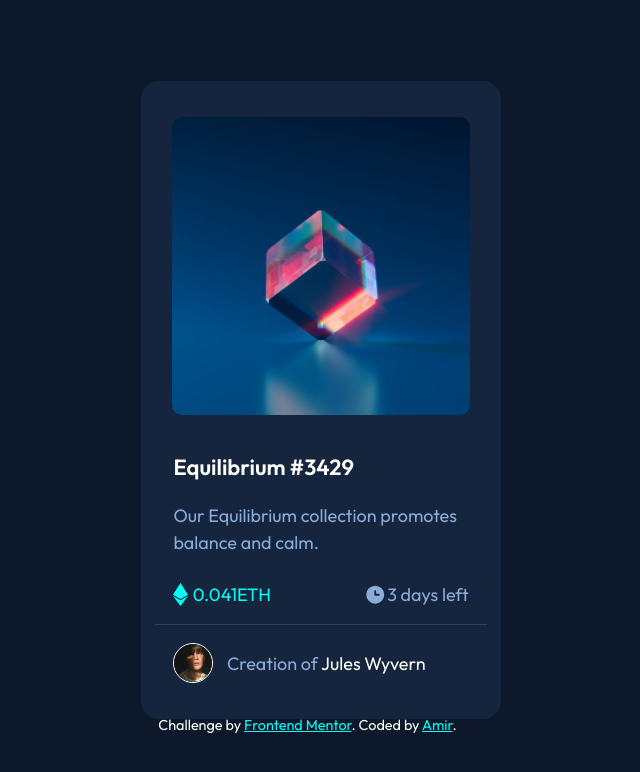
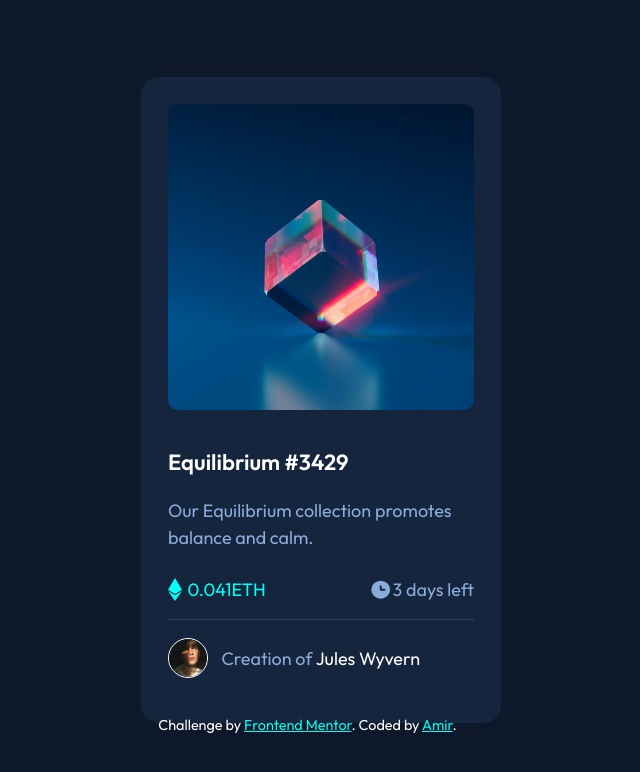
Before and after one commit to L0rdix/NFT-Card, a plain HTML site: page index.html in a window 1280 px wide. Shown: the whole page, without its empty margins (319-959 px from the left). Drawn offline with Linux system fonts and the light colour scheme.

Commit message:
CSS Fixes
Fixed some CSS with the feedback from frontendmentor

```diff
--- a/CSS/styles.css
+++ b/CSS/styles.css
@@ -58,11 +58,13 @@ main{
 .sec_container{
     background-color: var(--card-bg);
     border-radius: 1rem;
-    padding: 1rem 0.8rem;
+    /* padding: 1rem 0.8rem; */
+    padding: 1.5rem;
     grid-template-columns: 1fr max-content;
     column-gap: 3rem;
-    margin-left: 1.5rem;
-    margin-right: 1.5rem;
+    /* margin-left: 1.5rem;
+    margin-right: 1.5rem; */
+    margin: 0 1.5rem;
 
     max-width: 20rem;
 }
@@ -77,9 +79,11 @@ main{
 }
 
 .image img{
-    margin: 1rem 0 1rem 0;
+    /* margin: 1rem 0 1rem 0;
+    width: 16.556rem; */
 
-    width: 16.556rem;
+    width: 100%;
+
     border-radius: 10px;
     margin-bottom: 2rem;
 }
@@ -90,8 +94,12 @@ main{
     align-items: center;
     position: absolute;
 
-    width: 15.556rem;
-    height: 85%;
+    /* width: 15.556rem;
+    height: 85%; */
+
+    width: 100%;
+    height: 90%;
+    top: 0;
     border-radius: 10px;
 
     transition: .5s ease;
@@ -123,7 +131,7 @@ main{
 
 /* Data */
 .data{
-    padding: 0 1rem 0 1rem;
+    /* padding: 0 1rem 0 1rem; */
     color: var(--prim-blue);
     font-size: 1rem;
     margin-bottom: 1.5rem;
@@ -140,7 +148,7 @@ main{
 
 /* Infos */
 .infos{
-    padding: 0 1rem 0 1rem;
+    /* padding: 0 1rem 0 1rem; */
     display: flex;
     align-items: center;
     justify-content: space-between;
@@ -189,8 +197,7 @@ main{
 .author{
     display: flex;
     align-items: center;
-    padding: 1em 0;
-    padding-left: 1rem;
+    padding: 1rem 0;
 }
 
 .author p{
```
